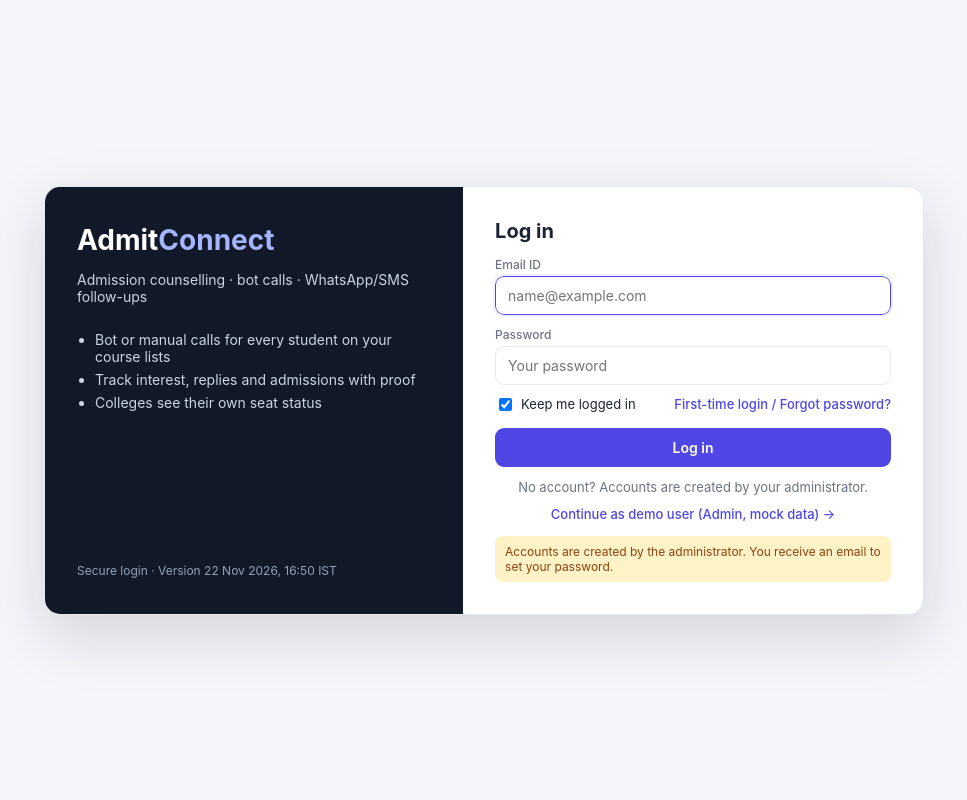
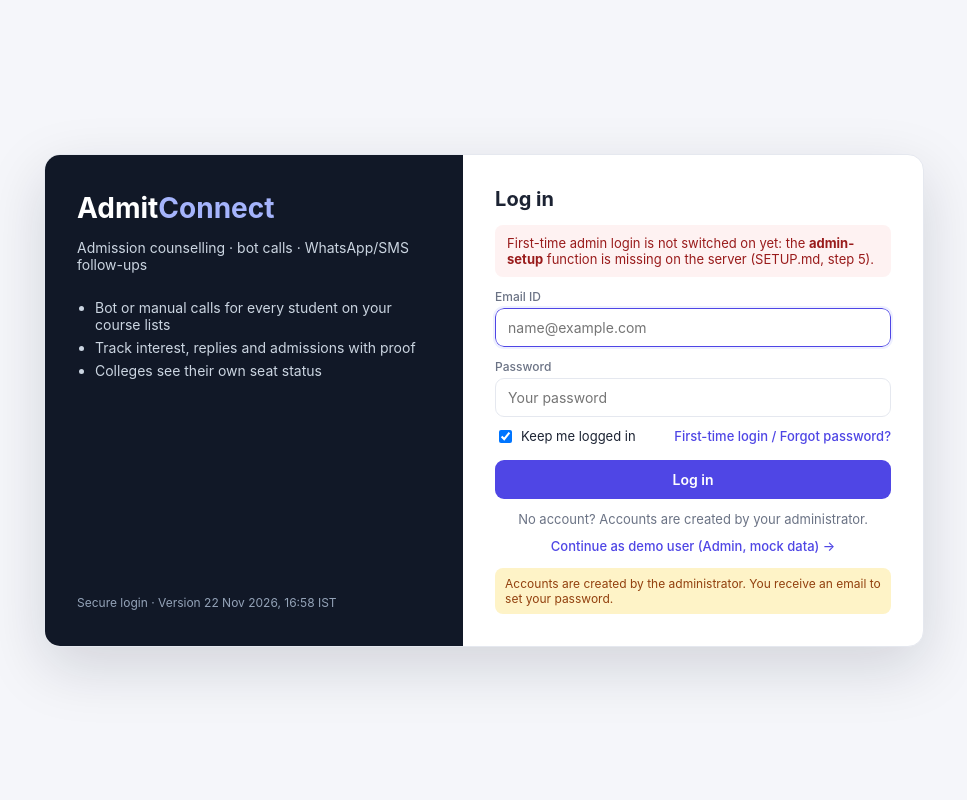
Before and after one commit to Karthikeyasm/admitconnect, a plain HTML site: page index.html in a window 1280 px wide. Shown: the whole page, without its empty margins (156-1123 px from the left). Drawn offline with nearby package versions, Linux system fonts and the light colour scheme; no server answers.

Commit message:
Login: say clearly when the first-time admin login is not switched on (admin-setup missing)
Co-Authored-By: Claude Opus 5.5 <noreply@anthropic.com>
Claude-Session: https://claude.ai/code/session_01F4dMDDzK7jwNgCW2cP5okV

```diff
--- a/index.html
+++ b/index.html
@@ -303,7 +303,7 @@ aside{position:sticky}
   <aside>
     <button class="pinbtn" id="pinBtn" onclick="togglePin()"></button>
     <div class="logo">Admit<span>Connect</span></div>
-    <div class="sub">Admission counselling · Bot calls · <span style="color:#fbbf24">Demo</span><br><span id="verStamp" style="color:#64748b">Version 22 Nov 2026, 16:50 IST</span></div>
+    <div class="sub">Admission counselling · Bot calls · <span style="color:#fbbf24">Demo</span><br><span id="verStamp" style="color:#64748b">Version 22 Nov 2026, 16:58 IST</span></div>
     <div class="sec" id="secDom"></div>
     <div id="domains"></div>
     <div id="adminNav"></div>
@@ -1877,7 +1877,7 @@ function renderAuth(mode, msg, isErr){
         <button class="abtn" type="submit" id="gBtn">Continue</button></form>
       <div style="text-align:center;margin-top:12px"><span class="alink" style="font-size:13px" onclick="demoLogin()">Continue as demo user (mock data) →</span></div>`;
   else if (authMode==='login') body = `
-      <h2 style="margin:0 0 14px;font-size:20px">Log in</h2>${note(msg,isErr)}
+      <h2 style="margin:0 0 14px;font-size:20px">Log in</h2>${note(msg,isErr)}${setupCheckFailed?note('First-time admin login is not switched on yet: the <b>admin-setup</b> function is missing on the server (SETUP.md, step 5).',true):''}
       <form onsubmit="event.preventDefault();doLogin()">
         <div class="afield"><label>Email ID</label><input id="lId" autocomplete="username" placeholder="name@example.com"></div>
         <div class="afield"><label>Password</label><input id="lPw" type="password" autocomplete="current-password" placeholder="Your password"></div>
@@ -1934,12 +1934,14 @@ function renderAuth(mode, msg, isErr){
   const f = document.querySelector('#auth input'); if (f && !f.value) f.focus();
 }
 /* ---------- First login on a new site: email → admin code → password ---------- */
-let setupNeeded = null;   // null = not checked yet
+let setupNeeded = null, setupCheckFailed = false;   // null = not checked yet
 const fnErr = async error => { let m = error.message || String(error); try { const j = await error.context.json(); if (j && j.error) m = j.error; } catch(e){} return m; };
 async function checkSetupNeeded(){
+  setupCheckFailed = false;
   try { const { data, error } = await sb.functions.invoke('admin-setup', { body:{ action:'status' } });
+        if (error || !data) setupCheckFailed = true;
         setupNeeded = !error && data && data.needs_setup === true; }
-  catch(e){ setupNeeded = false; }
+  catch(e){ setupNeeded = false; setupCheckFailed = true; }
   if (authMode==='login') renderAuth('login');
 }
 function setupStep1(){
```
